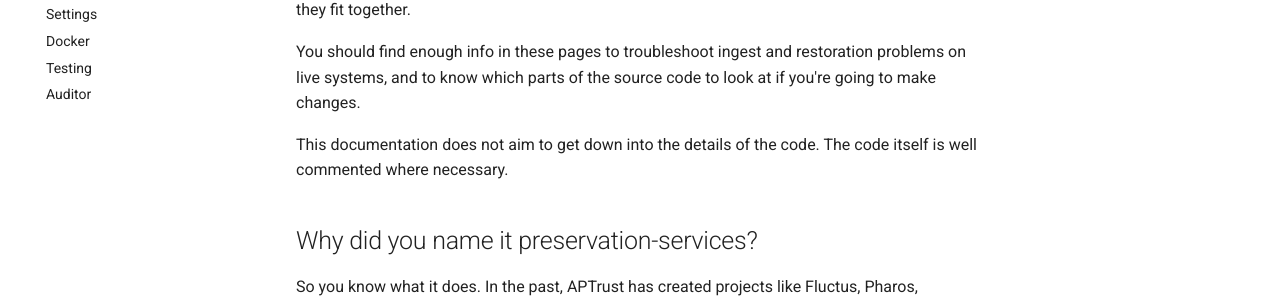
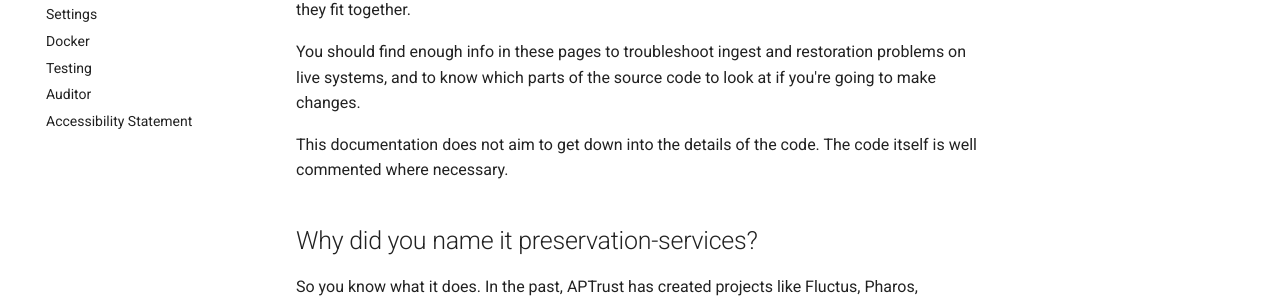
Before and after one commit to APTrust/preserv-docs, an MkDocs documentation site: the page built from docs/index.md, in a window 1280 px wide. Shown: the part 259-563 px from the top of the page. Built offline with MkDocs 1.6.1 and Material for MkDocs 9.7.7, drawn with Linux system fonts in a browser that asks for light colours; comment, search, counter and statistics services are not loaded.

Commit message:
Add accessibility statement

```diff
--- a/mkdocs.yml
+++ b/mkdocs.yml
@@ -59,3 +59,4 @@ nav:
   - Docker: docker.md
   - Testing: testing.md
   - Auditor: auditor.md
+  - Accessibility Statement: https://aptrust.org/accessibility-statement/
```
